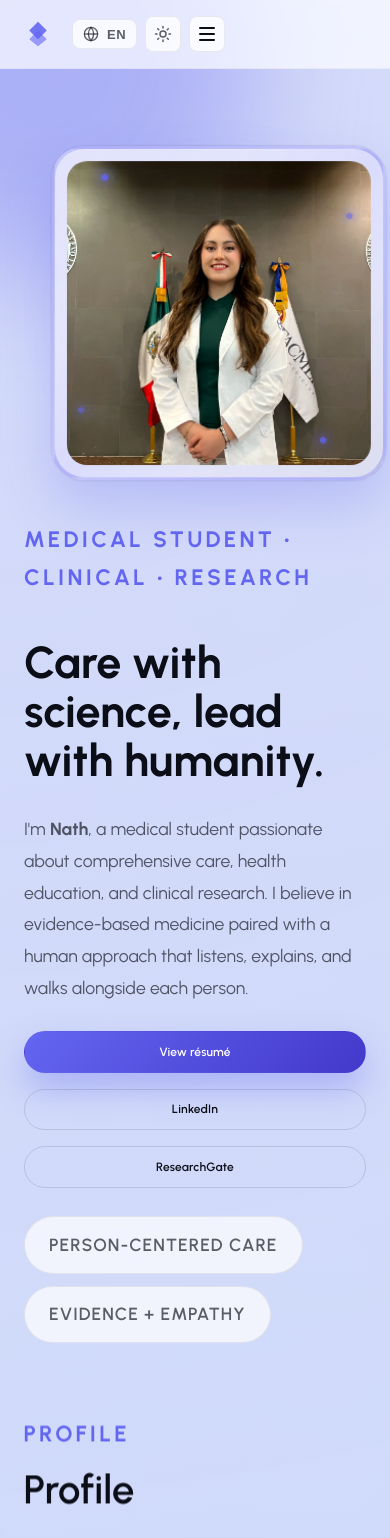
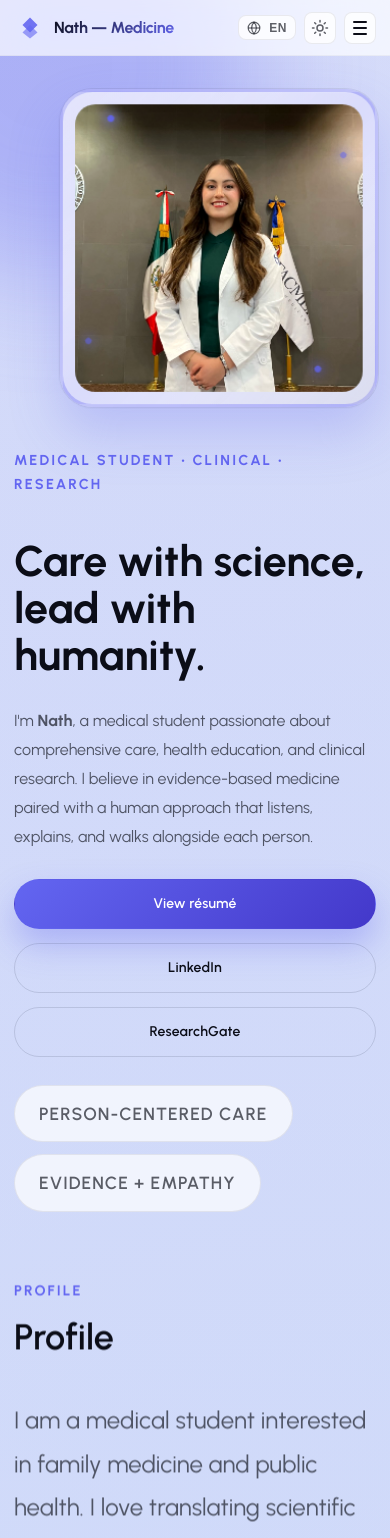
Before and after one commit to SantiQ0905/NBI_Portfolio, a React (Vite) app: page / in a window 390 px wide. Shown: the top 1538 px of the page. Built offline with nearby package versions, Linux system fonts and the light colour scheme.

Commit message:
All works except mobile blank space to the right

```diff
--- a/src/App.css
+++ b/src/App.css
@@ -1,14 +1,11 @@
 #root {
-  width: 100%;
   min-height: 100vh;
-  display: flex;
 }
 
 .app-shell {
   position: relative;
   min-height: 100vh;
   min-height: 100dvh;
-  flex: 1;
   display: flex;
   flex-direction: column;
   color: var(--color-text-primary);
@@ -23,6 +20,7 @@
   opacity: 0.35;
   z-index: 0;
   pointer-events: none;
+  will-change: transform;
 }
 
 .orb-one {
@@ -51,7 +49,6 @@
   position: sticky;
   top: 0;
   z-index: 100;
-  width: 100%;
   background: color-mix(in srgb, var(--color-surface) 85%, transparent);
   backdrop-filter: blur(20px) saturate(180%);
   border-bottom: 1px solid color-mix(in srgb, var(--color-border) 50%, transparent);
@@ -61,11 +58,23 @@
 .header-container {
   max-width: 1400px;
   margin: 0 auto;
-  padding: 1rem clamp(1.5rem, 4vw, 3rem);
+  padding: 1rem clamp(1rem, 4vw, 3rem);
   display: grid;
   grid-template-columns: auto 1fr auto;
   align-items: center;
   gap: 2rem;
+}
+
+@media (max-width: 900px) {
+  .header-container {
+    padding: 1rem clamp(0.875rem, 3vw, 1.25rem);
+  }
+}
+
+@media (max-width: 480px) {
+  .header-container {
+    padding: 0.875rem 0.75rem;
+  }
 }
 
 /* Brand/Logo Section */
@@ -406,6 +415,7 @@
   transition: all 0.2s ease;
   position: relative;
   z-index: 101;
+  flex-shrink: 0;
 }
 
 .mobile-menu-button:hover {
@@ -511,7 +521,8 @@ main {
   display: grid;
   grid-template-columns: repeat(2, minmax(0, 1fr));
   gap: clamp(2rem, 6vw, 4.5rem);
-  padding: clamp(3rem, 8vw, 6rem) clamp(1.5rem, 5vw, 4rem) clamp(2rem, 6vw, 5rem);
+  padding: clamp(3rem, 8vw, 6rem) clamp(1rem, 5vw, 4rem) clamp(2rem, 6vw, 5rem);
+  width: 100%;
 }
 
 .hero-content {
@@ -611,6 +622,7 @@ main {
 .hero-visual {
   position: relative;
   width: min(100%, clamp(20rem, calc(27vw + 8rem), 38rem));
+  max-width: 100%;
   aspect-ratio: 1 / 1;
   display: flex;
   align-items: center;
@@ -625,6 +637,7 @@ main {
 .portrait-frame {
   position: relative;
   width: 100%;
+  max-width: 100%;
   height: 100%;
   display: flex;
   align-items: center;
@@ -633,8 +646,8 @@ main {
 
 .frame-glow {
   position: absolute;
-  width: 120%;
-  height: 120%;
+  width: 100%;
+  height: 100%;
   border-radius: 2.5rem;
   background: radial-gradient(circle,
     color-mix(in srgb, var(--color-accent) 20%, transparent) 0%,
@@ -649,8 +662,8 @@ main {
 
 .frame-border {
   position: relative;
-  width: 130%;
-  height: 130%;
+  width: 100%;
+  height: 100%;
   border-radius: 2rem;
   padding: 0.75rem;
   background: linear-gradient(135deg,
@@ -760,7 +773,7 @@ main {
 }
 
 .section {
-  padding: clamp(3rem, 8vw, 5rem) clamp(1.5rem, 5vw, 4rem);
+  padding: clamp(3rem, 8vw, 5rem) clamp(1rem, 5vw, 4rem);
 }
 
 .section + .section {
@@ -793,6 +806,7 @@ main {
   grid-template-columns: minmax(0, 1.2fr) minmax(0, 0.8fr);
   gap: clamp(2rem, 5vw, 3rem);
   align-items: start;
+  width: 100%;
 }
 
 .section-text {
@@ -903,8 +917,9 @@ main {
 
 .experience-grid {
   display: grid;
-  grid-template-columns: repeat(auto-fit, minmax(260px, 1fr));
+  grid-template-columns: repeat(auto-fit, minmax(min(100%, 260px), 1fr));
   gap: 1.75rem;
+  width: 100%;
 }
 
 .experience-card {
@@ -954,8 +969,9 @@ main {
 
 .card-grid {
   display: grid;
-  grid-template-columns: repeat(auto-fit, minmax(240px, 1fr));
+  grid-template-columns: repeat(auto-fit, minmax(min(100%, 240px), 1fr));
   gap: 1.75rem;
+  width: 100%;
 }
 
 .project-card {
@@ -1323,15 +1339,17 @@ main {
 
 /* NEW CONTACT SECTION STYLES */
 .contact-section {
-  padding: clamp(4rem, 10vw, 6rem) clamp(1.5rem, 5vw, 4rem);
+  padding: clamp(4rem, 10vw, 6rem) clamp(1rem, 5vw, 4rem);
   background: linear-gradient(135deg,
     color-mix(in srgb, var(--color-surface) 98%, transparent) 0%,
     color-mix(in srgb, var(--color-accent) 4%, var(--color-surface)) 100%);
   border-top: 1px solid var(--color-border-soft);
+  width: 100%;
 }
 
 .contact-container {
   max-width: 1200px;
+  width: 100%;
   margin: 0 auto;
 }
 
@@ -1664,7 +1682,7 @@ main {
 .footer-container {
   max-width: 1200px;
   margin: 0 auto;
-  padding: 0 clamp(1.5rem, 5vw, 4rem);
+  padding: 0 clamp(1rem, 5vw, 4rem);
 }
 
 .footer-main {
@@ -1835,6 +1853,52 @@ main {
 
 .footer-language-icon {
   font-size: 1rem;
+}
+
+.footer-language-selector {
+  display: flex;
+  flex-direction: column;
+  gap: 0.5rem;
+}
+
+.footer-language-option {
+  display: flex;
+  align-items: center;
+  justify-content: space-between;
+  gap: 0.75rem;
+  padding: 0.5rem 0.75rem;
+  background: color-mix(in srgb, var(--color-surface) 90%, transparent);
+  border: 1px solid var(--color-border);
+  border-radius: 0.5rem;
+  color: var(--color-text-secondary);
+  cursor: pointer;
+  transition: all 0.2s ease;
+  font-size: 0.9rem;
+}
+
+.footer-language-option:hover {
+  background: color-mix(in srgb, var(--color-surface) 95%, transparent);
+  border-color: var(--color-accent);
+  color: var(--color-text-primary);
+}
+
+.footer-language-option.active {
+  background: color-mix(in srgb, var(--color-accent) 12%, transparent);
+  border-color: var(--color-accent);
+  color: var(--color-accent);
+  font-weight: 600;
+}
+
+.footer-language-code {
+  font-weight: 600;
+  letter-spacing: 0.05em;
+  font-size: 0.85rem;
+}
+
+.footer-language-name {
+  flex: 1;
+  text-align: left;
+  font-size: 0.85rem;
 }
 
 .footer-bottom {
@@ -2084,8 +2148,9 @@ main {
 
 @media (max-width: 900px) {
   .header-container {
-    grid-template-columns: auto 1fr;
-    gap: 1rem;
+    grid-template-columns: 1fr auto;
+    gap: 0.75rem;
+    padding: 0.875rem clamp(1rem, 3vw, 1.5rem);
   }
 
   .header-nav {
@@ -2093,17 +2158,18 @@ main {
     grid-row: 2;
     justify-self: stretch;
     position: fixed;
-    top: 4.5rem;
-    left: 1rem;
-    right: 1rem;
+    top: 4rem;
+    left: 0.5rem;
+    right: 0.5rem;
     opacity: 0;
     visibility: hidden;
     pointer-events: none;
     transform: translateY(-16px);
     transition: all 0.3s ease;
-  }
-
-  .header-nav.is-open {
+    z-index: 100;
+  }
+
+  .header-nav.nav-open {
     opacity: 1;
     visibility: visible;
     pointer-events: auto;
@@ -2176,8 +2242,12 @@ main {
 
 @media (max-width: 720px) {
   .header-container {
-    padding: 0.875rem 1.5rem;
-    gap: 0.75rem;
+    padding: 0.75rem 1rem;
+    gap: 0.625rem;
+  }
+
+  .brand-logo {
+    padding: 0.375rem;
   }
 
   .brand-text {
@@ -2194,8 +2264,12 @@ main {
   }
 
   .language-button {
-    padding: 0.4rem 0.625rem;
+    padding: 0.375rem 0.625rem;
     font-size: 0.8125rem;
+  }
+
+  .language-code {
+    font-size: 0.75rem;
   }
 
   .language-icon {
@@ -2221,15 +2295,29 @@ main {
   .menu-bar {
     width: 1rem;
   }
+
+  .header-nav {
+    top: 3.5rem;
+  }
 }
 
 @media (max-width: 480px) {
   .header-container {
-    padding: 0.75rem 1rem;
+    padding: 0.625rem 0.875rem;
+    gap: 0.5rem;
+  }
+
+  .brand-logo {
+    padding: 0.25rem;
   }
 
   .brand-text {
-    display: none;
+    font-size: 1rem;
+  }
+
+  .logo-icon {
+    width: 1.5rem;
+    height: 1.5rem;
   }
 
   .nav-link {
@@ -2238,7 +2326,32 @@ main {
   }
 
   .language-dropdown {
-    min-width: 160px;
+    min-width: 140px;
+    right: -0.5rem;
+  }
+
+  .language-button {
+    padding: 0.3rem 0.5rem;
+    font-size: 0.75rem;
+  }
+
+  .language-icon {
+    width: 0.875rem;
+    height: 0.875rem;
+  }
+
+  .theme-button {
+    width: 2rem;
+    height: 2rem;
+  }
+
+  .mobile-menu-button {
+    width: 2rem;
+    height: 2rem;
+  }
+
+  .menu-bar {
+    width: 0.875rem;
   }
 }
 
@@ -2327,7 +2440,8 @@ main {
 
 @media (max-width: 720px) {
   .hero {
-    padding-top: 4.25rem;
+    padding: clamp(2.5rem, 6vw, 4rem) clamp(1rem, 4vw, 1.5rem);
+    gap: 2rem;
   }
 
   .portrait-image {
@@ -2352,9 +2466,9 @@ main {
   }
 
   .hero-visual {
-    width: min(78vw, 24rem);
+    width: min(75vw, 22rem);
     margin-inline: auto;
-    margin-top: 2rem;
+    margin-top: 1rem;
     justify-self: center;
     align-self: center;
   }
@@ -2365,24 +2479,32 @@ main {
   }
 
   .hero h1 {
-    font-size: clamp(3.5rem, 8vw, 5rem);
+    font-size: clamp(3rem, 10vw, 4.5rem);
   }
 
   .hero p {
-    font-size: 1.3rem;
+    font-size: clamp(1.1rem, 3vw, 1.3rem);
+  }
+
+  .eyebrow {
+    font-size: clamp(1rem, 2.5vw, 1.2rem);
   }
 
   .section {
-    padding: clamp(2.5rem, 10vw, 4rem) clamp(1rem, 6vw, 2.5rem);
+    padding: clamp(2.5rem, 8vw, 4rem) clamp(1rem, 4vw, 1.5rem);
   }
 
   .section-header h2 {
-    font-size: clamp(2.8rem, 7vw, 4rem);
+    font-size: clamp(2.5rem, 8vw, 3.5rem);
+  }
+
+  .section-header p {
+    font-size: clamp(1.2rem, 3vw, 1.4rem);
   }
 
   /* Contact section mobile */
   .contact-section {
-    padding: clamp(3rem, 8vw, 4rem) clamp(1rem, 5vw, 2rem);
+    padding: clamp(2.5rem, 8vw, 4rem) clamp(1rem, 4vw, 1.5rem);
   }
 
   .contact-form-wrapper {
@@ -2500,110 +2622,12 @@ main {
     height: 1.65rem;
   }
 
+  .hero {
+    padding: clamp(2rem, 5vw, 3rem) clamp(0.875rem, 3vw, 1.25rem);
+  }
+
   .hero-visual {
-    width: min(84vw, 22rem);
-    margin-inline: auto;
-    margin-top: 1.5rem;
-    justify-self: center;
-    align-self: center;
-  }
-
-  .frame-border {
-    width: 100%;
-    height: 100%;
-  }
-
-  .hero h1 {
-    font-size: clamp(2.8rem, 9vw, 4rem);
-  }
-
-  .hero p {
-    font-size: 1.1rem;
-  }
-
-  .hero-actions {
-    flex-direction: column;
-    gap: 1rem;
-  }
-
-  .button {
-    padding: 0.6rem 1.05rem;
-    font-size: 0.75rem;
-  }
-
-  .secret-card {
-    padding: clamp(2rem, 9vw, 3.2rem);
-  }
-
-  .secret-note {
-    font-size: 1rem;
-  }
-
-  .section-header h2 {
-    font-size: clamp(2.5rem, 8vw, 3.5rem);
-  }
-
-  .section-header p {
-    font-size: 1.2rem;
-  }
-
-  .experience-header h3 {
-    font-size: 1.8rem;
-  }
-
-  .project-card h3 {
-    font-size: 1.6rem;
-  }
-
-  .chip {
-    font-size: 1rem;
-    padding: 0.6rem 1.2rem;
-  }
-
-  /* Contact section extra small screens */
-  .contact-title {
-    font-size: clamp(2.5rem, 8vw, 3.5rem);
-  }
-
-  .contact-description {
-    font-size: 1.2rem;
-  }
-
-  .contact-form-wrapper h3,
-  .contact-info-wrapper h3 {
-    font-size: 1.8rem;
-  }
-
-  .contact-action-btn {
-    padding: 1.2rem;
-  }
-
-  .contact-action-title {
-    font-size: 1rem;
-  }
-
-  .contact-action-subtitle {
-    font-size: 0.85rem;
-  }
-
-  /* Footer extra small screens */
-  .footer-logo {
-    justify-content: center;
-  }
-
-  .footer-brand-name {
-    font-size: 1.3rem;
-  }
-
-  .footer-social-links {
-    align-items: center;
-  }
-}
-
-/* Additional mobile fixes for very small screens */
-@media (max-width: 360px) {
-  .hero-visual {
-    width: min(88vw, 19rem);
+    width: min(80vw, 20rem);
     margin-inline: auto;
     margin-top: 1rem;
     justify-self: center;
@@ -2616,15 +2640,168 @@ main {
   }
 
   .hero h1 {
-    font-size: clamp(2.2rem, 10vw, 3rem);
-  }
-
-  .brand-name {
+    font-size: clamp(2.5rem, 11vw, 3.5rem);
+  }
+
+  .hero p {
+    font-size: clamp(1rem, 3.5vw, 1.15rem);
+  }
+
+  .eyebrow {
+    font-size: clamp(0.9rem, 2.5vw, 1.1rem);
+  }
+
+  .hero-actions {
+    flex-direction: column;
+    gap: 0.875rem;
+    width: 100%;
+  }
+
+  .button {
+    padding: 0.75rem 1.25rem;
+    font-size: 0.875rem;
+    width: 100%;
+    justify-content: center;
+  }
+
+  .secret-card {
+    padding: clamp(1.75rem, 7vw, 2.5rem);
+  }
+
+  .secret-note {
+    font-size: 0.95rem;
+  }
+
+  .section {
+    padding: clamp(2rem, 6vw, 3rem) clamp(0.875rem, 3vw, 1.25rem);
+  }
+
+  .section-header h2 {
+    font-size: clamp(2.25rem, 9vw, 3rem);
+  }
+
+  .section-header p {
+    font-size: clamp(1.1rem, 3.5vw, 1.25rem);
+  }
+
+  .experience-header h3 {
+    font-size: clamp(1.5rem, 4vw, 1.75rem);
+  }
+
+  .project-card h3 {
+    font-size: clamp(1.4rem, 3.5vw, 1.6rem);
+  }
+
+  .chip {
+    font-size: 0.95rem;
+    padding: 0.55rem 1.1rem;
+  }
+
+  /* Contact section extra small screens */
+  .contact-section {
+    padding: clamp(2rem, 6vw, 3rem) clamp(0.875rem, 3vw, 1.25rem);
+  }
+
+  .contact-title {
+    font-size: clamp(2.25rem, 9vw, 3rem);
+  }
+
+  .contact-description {
+    font-size: clamp(1.1rem, 3.5vw, 1.25rem);
+  }
+
+  .contact-form-wrapper h3,
+  .contact-info-wrapper h3 {
+    font-size: clamp(1.6rem, 4.5vw, 1.9rem);
+  }
+
+  .contact-action-btn {
+    padding: 1.1rem;
+  }
+
+  .contact-action-title {
+    font-size: 0.95rem;
+  }
+
+  .contact-action-subtitle {
+    font-size: 0.8rem;
+  }
+
+  /* Footer extra small screens */
+  .footer-logo {
+    justify-content: flex-start;
+  }
+
+  .footer-brand-name {
     font-size: 1.25rem;
   }
 
+  .footer-social-links {
+    align-items: flex-start;
+  }
+
+  .footer-container {
+    padding: 0 clamp(0.875rem, 3vw, 1.25rem);
+  }
+}
+
+/* Additional mobile fixes for very small screens */
+@media (max-width: 360px) {
+  .hero {
+    padding: clamp(1.75rem, 4vw, 2.5rem) clamp(0.75rem, 2.5vw, 1rem);
+  }
+
+  .hero-visual {
+    width: min(85vw, 18rem);
+    margin-inline: auto;
+    margin-top: 0.75rem;
+    justify-self: center;
+    align-self: center;
+  }
+
+  .frame-border {
+    width: 100%;
+    height: 100%;
+  }
+
+  .hero h1 {
+    font-size: clamp(2rem, 12vw, 2.75rem);
+  }
+
+  .hero p {
+    font-size: clamp(0.95rem, 4vw, 1.1rem);
+  }
+
+  .eyebrow {
+    font-size: clamp(0.85rem, 2.5vw, 1rem);
+  }
+
+  .brand-text {
+    font-size: 0.95rem;
+  }
+
+  .section {
+    padding: clamp(1.75rem, 5vw, 2.5rem) clamp(0.75rem, 2.5vw, 1rem);
+  }
+
+  .section-header h2 {
+    font-size: clamp(2rem, 10vw, 2.75rem);
+  }
+
+  .section-header p {
+    font-size: clamp(1rem, 4vw, 1.15rem);
+  }
+
   .site-nav .nav-link {
-    font-size: 1.2rem;
+    font-size: 1.1rem;
+  }
+
+  .contact-section {
+    padding: clamp(1.75rem, 5vw, 2.5rem) clamp(0.75rem, 2.5vw, 1rem);
+  }
+
+  .footer-container {
+    padding: 0 clamp(0.75rem, 2.5vw, 1rem);
   }
 }
 
@@ -2643,3 +2820,26 @@ main {
     transform: none;
   }
 }
+
+/* Global mobile overflow fixes */
+img,
+video {
+  height: auto;
+  max-width: 100%;
+}
+
+/* Ensure containers don't overflow */
+.section-header,
+.section-text,
+.timeline,
+.availability,
+.experience-card,
+.project-card,
+.contact-form-wrapper,
+.contact-info-wrapper,
+.contact-details,
+.contact-values {
+  max-width: 100%;
+  overflow-wrap: break-word;
+  word-wrap: break-word;
+}
--- a/src/App.tsx
+++ b/src/App.tsx
@@ -201,7 +201,9 @@ function App() {
         footer={t.footer}
         locale={locale}
         theme={theme}
+        languageNames={languageNames}
         onToggleTheme={toggleTheme}
+        onLocaleChange={handleLocaleChange}
       />
     </div>
   )
--- a/src/index.css
+++ b/src/index.css
@@ -1,23 +1,27 @@
 @import url('https://fonts.googleapis.com/css2?family=Caveat:wght@400;600&family=Urbanist:wght@400;500;600;700&display=swap');
 
-* {
+*,
+*::before,
+*::after {
   box-sizing: border-box;
 }
 
 html {
   scroll-behavior: smooth;
+  overflow-x: hidden;
+  overflow-y: auto;
 }
 
 body {
   margin: 0;
+  padding: 0;
   min-height: 100vh;
   font-family: 'Urbanist', -apple-system, BlinkMacSystemFont, 'Segoe UI', sans-serif;
-  font-size: clamp(18px, calc(1.2vw + 12px), 21.6px);
+  font-size: clamp(16px, calc(1vw + 12px), 21.6px);
   line-height: 1.7;
   background: var(--color-background);
   color: var(--color-text-primary);
   transition: background 0.6s ease, color 0.6s ease;
-  overflow-x: hidden;
 }
 
 body.theme-light {
```
Also changed, not shown: src/components/Footer.tsx (+21 -16 lines).
